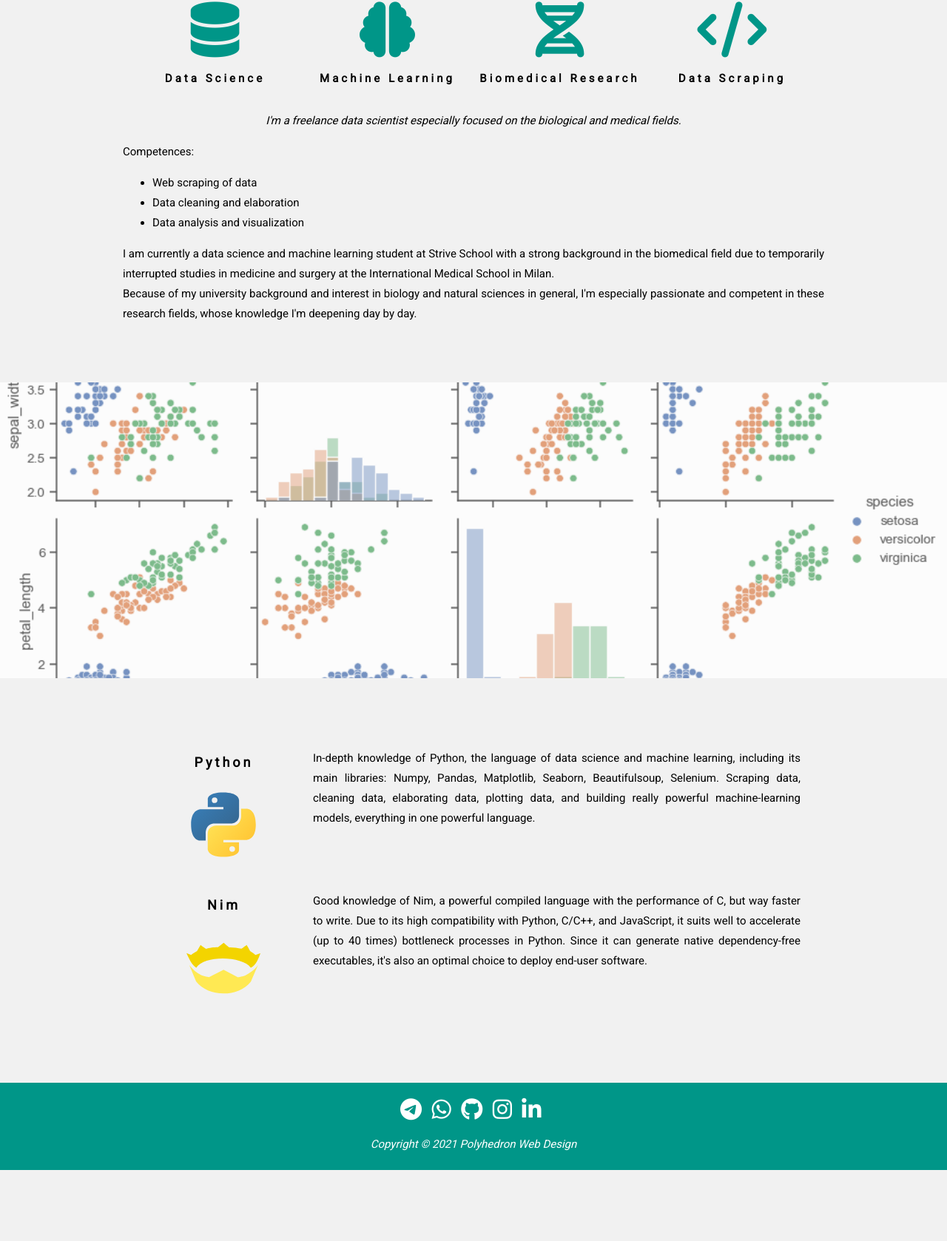
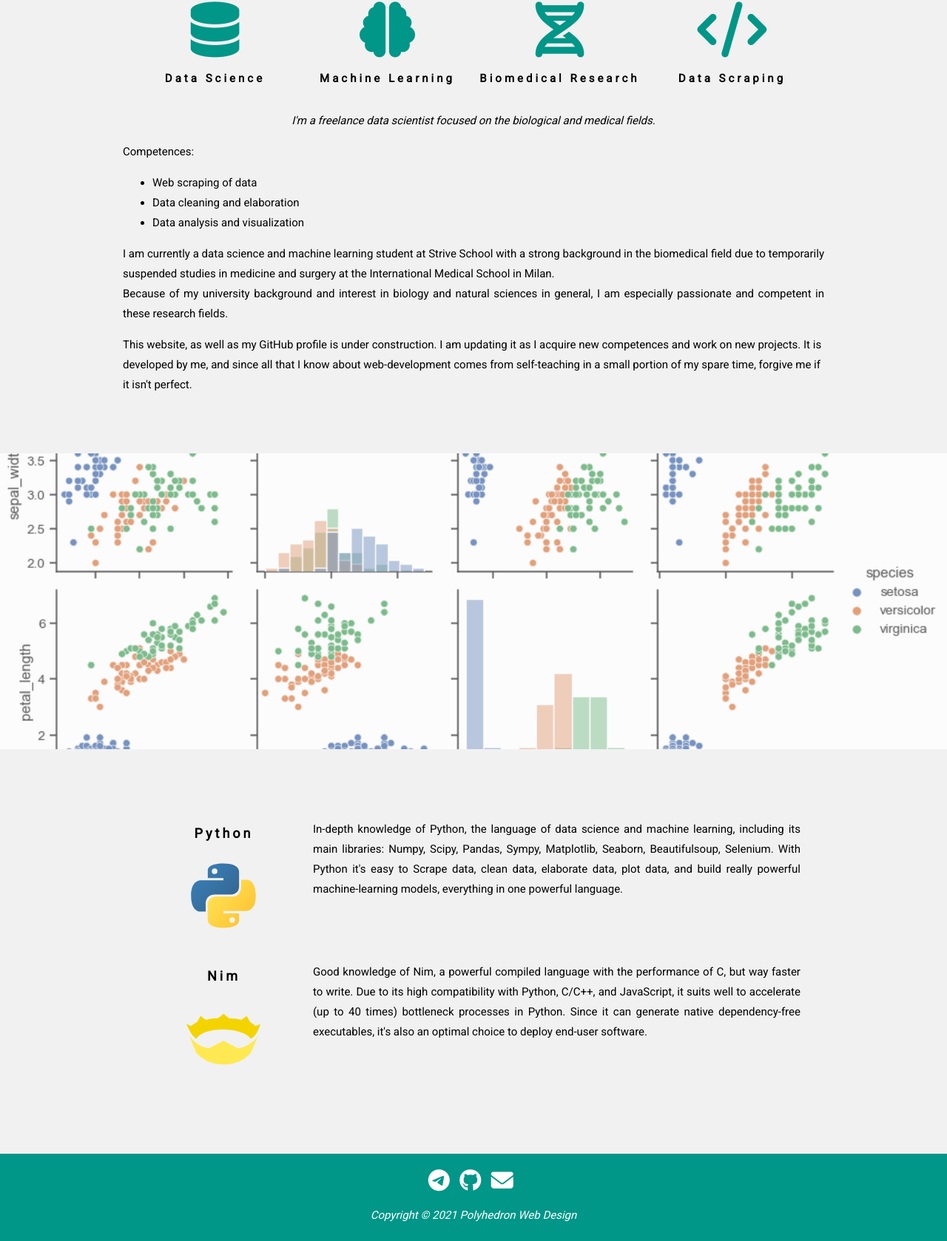
Before and after one commit to nehtr/nehtr.github.io, a plain HTML site: page index.html in a window 1280 px wide. Shown: the part 915-2593 px from the top of the page at 74% size. Before the commit the page ends 2497 px from the top, so only its background shows below. Drawn offline with Linux system fonts and the light colour scheme.

Commit message:
Website 1.0 completed

```diff
--- a/css/my.css
+++ b/css/my.css
@@ -28,7 +28,7 @@
 .polyhedron {
     background: radial-gradient(circle, #000000 31%,#00ffae 56%,#000000 88%);
     background: -moz-radial-gradient(circle, #000000 31%,#00ffae 56%,#000000 88%);
-    background: -webkit-radial-gradient(circle, #000000 31%,#00ffae 56%,#000000 88%);
+    background: -webkit-radial-gradient(circle, #000000 31%,#00ffae 70%,#000000 88%);
     border-radius: 100px 0px 100px 0px;
     box-shadow: 10px 10px 15px #000000;
     color: #000000;
--- a/index.html
+++ b/index.html
@@ -28,7 +28,7 @@
 <div class="w3-top">
     <div class="w3-bar w3-white w3-wide w3-padding w3-card">
         <a class="w3-bar-item w3-button w3-hide-medium w3-hide-large w3-right" href="javascript:void(0);"
-           onclick="toggleFunction()" title="Toggle Navigation Menu">
+            onclick="toggleFunction()" title="Toggle Navigation Menu">
             <i class="fa fa-bars fa-fw w3-text-teal w3-hover-text-indigo"></i>
         </a>
         <a href="index.html" class="w3-bar-item w3-button w3-text-teal w3-hover-text-indigo">
@@ -38,30 +38,23 @@
         <div class="w3-right w3-hide-small">
             <a href="html/projects.html" class="w3-bar-item w3-button w3-text-dark-gray">Projects</a>
             <a href="html/about.html" class="w3-bar-item w3-button w3-text-dark-gray">About</a>
-            <a href="html/contact.html" class="w3-bar-item w3-button w3-text-dark-gray">Contact</a>
+            <!-- <a href="html/contact.html" class="w3-bar-item w3-button w3-text-dark-gray">Contact</a> -->
         </div>
     </div>
     <!-- Navbar on small screens -->
     <div id="navDemo" class="w3-bar-block w3-white w3-hide w3-hide-large w3-hide-medium">
         <a href="html/projects.html" class="w3-bar-item w3-button w3-text-dark-gray" onclick="toggleFunction()">Projects</a>
         <a href="html/about.html" class="w3-bar-item w3-button w3-text-dark-gray" onclick="toggleFunction()">About</a>
-        <a href="html/contact.html" class="w3-bar-item w3-button w3-text-dark-gray" onclick="toggleFunction()">Contact</a>
+        <!-- <a href="html/contact.html" class="w3-bar-item w3-button w3-text-dark-gray" onclick="toggleFunction()">Contact</a> -->
     </div>
 </div>
 <!-- First Parallax Image with Logo Text -->
 <div class="parallax-1 w3-display-container w3-opacity-min">
     <div class="w3-center w3-display-middle w3-padding-large polyhedron w3-xlarge w3-wide w3-animate-opacity">
-        <span style="font-size: 100%; font-weight: bolder;">
-            <strong style="color:#FFFFFF; font-family: 'Bookman Old Style', Bookman, Georgia, Serif; opacity: 1">Polyhedron</strong>
+        <span style="font-size: 2em; font-weight: bolder; text-shadow: 2px 2px 2px  #7e0000;">
+            <strong style="color:#bd0048; font-family: 'Bookman Old Style', Bookman, Georgia, Serif; opacity: 1">Polyhedron</strong>
         </span>
     </div>
-<!--     <div class="w3-display-middle" style="white-space:nowrap;">
-            <div class="w3-center w3-padding-large polyhedron w3-xlarge w3-wide w3-animate-opacity">
-                <span style="font-size: xxX-large; font-weight: bolder;">
-                    <strong style="color:#FFFFFF; font-family: 'Bookman Old Style', Bookman, Georgia, Serif; opacity: 1">Polyhedron</strong>
-                </span>
-            </div>
-    </div> -->
 </div>
 <!--Provided services section-->
 <div class="w3-row">
@@ -71,37 +64,32 @@
         <br>
         <!-- Responsive Grid. Four columns on tablets, laptops and desktops. Will stack on mobile devices/small screens (100% width) -->
         <div class="w3-row-padding w3-center">
-
             <div class="w3-col m3">
                 <span style="color: #009688FF;"><i class="fas fa-sitemap fa-database fa-5x"></i></span>
                 <p class="w3-wide"><strong>Data Science</strong></p>
                 <!--          <img src="/w3images/p2.jpg" style="width:100%" onclick="onClick(this)" class="w3-hover-opacity" alt="Coffee beans">-->
             </div>
-
             <div class="w3-col m3">
                 <span style="color: #009688FF;"><i class="fas fa-brain fa-5x"></i></span>
                 <p class="w3-wide"><strong>Machine Learning</strong></p>
                 <!--          <img src="/w3images/p1.jpg" style="width:100%" onclick="onClick(this)" class="w3-hover-opacity" alt="The mist over the mountains">-->
             </div>
-
             <div class="w3-col m3">
 <!--                <span style="color: #009688FF;"><i class="fas fa-sitemap fa-5x"></i></span>-->
                 <span style="color: #009688FF;"><i class="fas fa-dna fa-5x"></i></span>
                 <p class="w3-wide"><strong>Biomedical Research</strong></p>
                 <!--          <img src="/w3images/p4.jpg" style="width:100%" onclick="onClick(this)" class="w3-hover-opacity" alt="Quiet ocean">-->
             </div>
-
             <div class="w3-col m3">
                 <span style="color: #009688FF;"><i class="fas fa-code fa-5x"></i></span>
                 <p class="w3-wide"><strong>Data Scraping</strong></p>
                 <!--          <img src="/w3images/p3.jpg" style="width:100%" onclick="onClick(this)" class="w3-hover-opacity" alt="Bear closeup">-->
             </div>
-
         </div>
         <p class="w3-center">
             <em>
 <!--            <bold>Here is a detailed list of the services and competencies that I provide:</bold>-->
-                I'm a freelance data scientist especially focused on the biological and medical fields.
+                I'm a freelance data scientist focused on the biological and medical fields.
             </em>
         </p>
 <!--        <p>I am a freelance data scientist and web developer actively working on many projects.</p>-->
@@ -115,27 +103,17 @@
         </ul>
             <p style="text-align:justify">
                 I am currently a data science and machine learning student at Strive School with a strong background
-                in the biomedical field due to temporarily interrupted studies in medicine and surgery at the
-                International Medical School in Milan.
+                in the biomedical field due to temporarily suspended studies in medicine and surgery at the International Medical
+                School in Milan.
                 <br>
                 Because of my university background and interest in biology and natural sciences in general,
-                I'm especially passionate and competent in these research fields, whose knowledge I'm deepening day by day.
+                I am especially passionate and competent in these research fields.
             </p>
-<!--        <p>Regarding programming languages my competences are the followings:</p>-->
-<!--        <ul>-->
-<!--            <li>In-depth knowledge of Python and its main libraries (e.g. Numpy, Pandas, Matplotlib, Beautifulsoup, etc.)</li>-->
-<!--            <li>Good knowledge of SQL, JSON, and XML languages to work with data for general purposes</li>-->
-<!--            <li>Good knowledge of Nim (through which I can write programs in C, C++, JS)</li>-->
-<!--            <li>Good knowledge HTML5 and CSS3 for frontend website development (as well as for web scraping)</li>-->
-<!--            <li>General knowledge of JavaScript for frontend website development</li>-->
-<!--            <li>General knowledge of C++ and Go to interface with these languages </li>-->
-<!--        </ul>-->
-<!--        <p>Concerning general competences I also have got the followings:</p>-->
-<!--        <ul>-->
-<!--            <li>Good knowledge of Microsoft Office suite and of general Google services</li>-->
-<!--            <li>Good knowledge of GNU image manipulation programs for both raster and vector graphics (GIMP and Inkscape)</li>-->
-<!--            <li>Good ability to make logos and to take care of the graphic part of websites</li>-->
-<!--        </ul>-->
+            <p>
+                This website, as well as my GitHub profile is under construction. I am updating it as I acquire new competences
+                and work on new projects. It is developed by me, and since all that I know about web-development comes from
+                self-teaching in a small portion of my spare time, forgive me if it isn't perfect.
+            </p>
     </div>
 <!--    <div class="w3-row w3-center w3-dark-grey w3-padding-16">-->
 <!--        <div class="w3-quarter w3-section">-->
@@ -170,19 +148,6 @@
     <!-- Container (About Section) -->
     <div class="w3-content w3-container w3-padding-64" id="about">
 <!--        <p>-->
-<!--            Lorem ipsum dolor sit amet, consectetur adipiscing elit, sed do eiusmod tempor incididunt ut labore-->
-<!--            et dolore-->
-<!--            magna aliqua. Ut enim ad minim veniam,-->
-<!--            quis nostrud exercitation ullamco laboris nisi ut aliquip ex ea commodo consequat. Duis aute irure-->
-<!--            dolor in-->
-<!--            reprehenderit in voluptate velit esse cillum dolore eu fugiat nulla pariatur. Excepteur sint-->
-<!--            occaecat-->
-<!--            cupidatat non proident, sunt in culpa-->
-<!--            qui officia deserunt mollit anim id est laborum consectetur adipiscing elit, sed do eiusmod tempor-->
-<!--            incididunt-->
-<!--            ut labore et dolore magna aliqua. Ut enim ad minim veniam, quis nostrud exercitation ullamco laboris-->
-<!--            nisi u-->
-<!--            aliquip ex ea commodo consequat.-->
 <!--        </p>-->
         <div class="w3-row">
             <!-- Container (Portfolio Section) -->
@@ -204,9 +169,9 @@
                     <div class="w3-col m9">
                         <p style="text-align:justify" class="w3-content w3-left">In-depth knowledge of Python,
                             the language of data science and machine learning, including its main libraries:
-                            Numpy, Pandas, Matplotlib, Seaborn, Beautifulsoup, Selenium. Scraping data, cleaning data,
-                            elaborating data, plotting data, and building really powerful machine-learning models,
-                            everything in one powerful language.
+                            Numpy, Scipy, Pandas, Sympy, Matplotlib, Seaborn, Beautifulsoup, Selenium. With Python
+                            it's easy to Scrape data, clean data, elaborate data, plot data, and build really powerful
+                            machine-learning models, everything in one powerful language.
                         </p>
                     </div>
 
@@ -298,15 +263,16 @@
 <!-- Footer -->
 <footer class="w3-container w3-teal w3-center w3-margin-bottom" style="width: 100%">
     <div class="w3-xlarge w3-section">
-        <i class="fa fa-telegram fa-lg w3-hover-opacity">&nbsp</i>
-        <i class="fa fa-whatsapp fa-lg w3-hover-opacity">&nbsp</i>
-        <i class="fa fa-github fa-lg w3-hover-opacity">&nbsp</i>
+        <a style="text-decoration: none;" href="tg://resolve?domain=Natriks" class="fa fa-telegram fa-lg w3-hover-opacity">&nbsp</a>
+        <!-- <a class="fa fa-whatsapp fa-lg w3-hover-opacity">&nbsp</a> -->
+        <a style="text-decoration: none;" href="https://github.com/nehtr" class="fa fa-github fa-lg w3-hover-opacity">&nbsp</a>
+        <a style="text-decoration: none;" href="mailto: davide.raucci.k@gmail.com" class="fa fa-envelope fa-lg w3-hover-opacity">&nbsp</a>
         <!-- <i class="fa fa-facebook-official w3-hover-opacity"></i>-->
-        <i class="fa fa-instagram fa-lg w3-hover-opacity">&nbsp</i>
+        <!-- <i class="fa fa-instagram fa-lg w3-hover-opacity">&nbsp</i> -->
         <!-- <i class="fa fa-snapchat w3-hover-opacity"></i>-->
         <!-- <i class="fa fa-pinterest-p w3-hover-opacity"></i>-->
         <!-- <i class="fa fa-twitter w3-hover-opacity"></i>-->
-        <i class="fa fa-linkedin fa-lg w3-hover-opacity">&nbsp</i>
+        <!-- <i class="fa fa-linkedin fa-lg w3-hover-opacity">&nbsp</i> -->
         <br>
         <i style="font-size: 15px; text-align:left">Copyright © 2021 Polyhedron Web Design</i>
     </div>
```
Also changed, not shown: html/about.html (+16 -14 lines), html/contact.html (+1 -2 lines), html/projects.html (+20 -10 lines).
